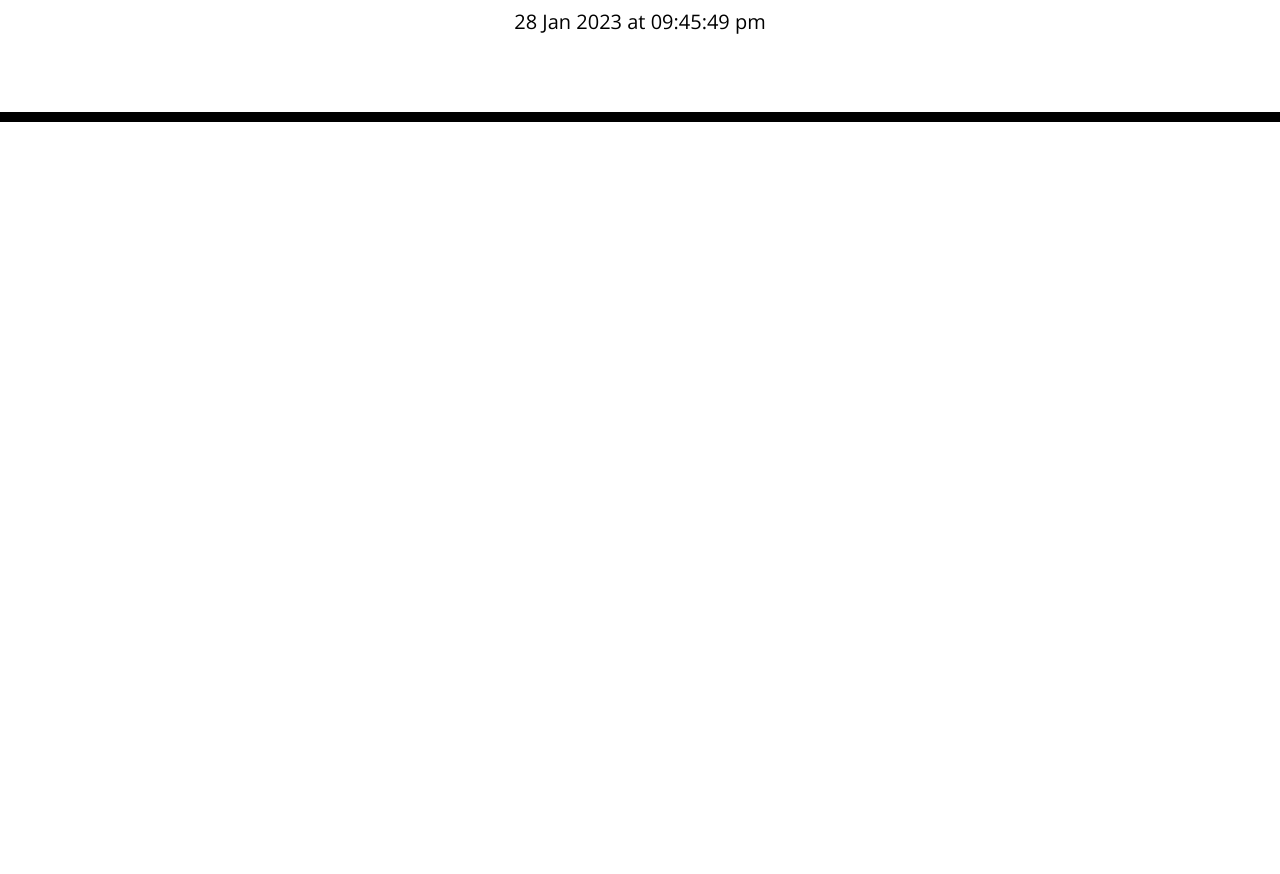
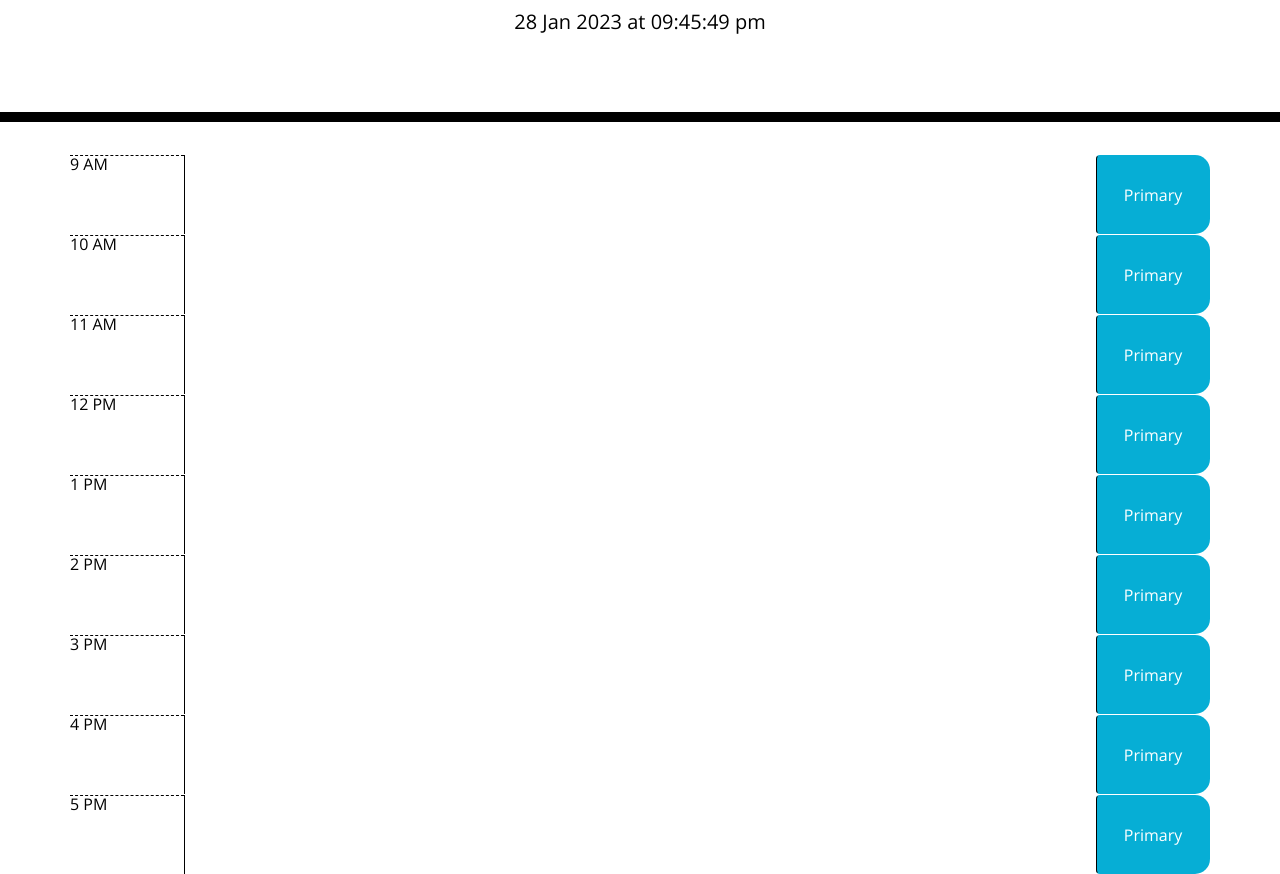
Before and after one commit to HllMtrxWrld/Work-Day-Scheduler, a plain HTML site: page index.html in a window 1280 px wide. Shown: the part 182-1056 px from the top of the page. Before the commit the page ends 800 px from the top, so only its background shows below. Drawn offline with nearby package versions, Linux system fonts and the light colour scheme; files that its build step writes are made by us from their sources.

Commit message:
html sturture is complete. Also the function which adds tasks to the local storeage have been added

```diff
--- a/Assets/css/style.css
+++ b/Assets/css/style.css
@@ -30,18 +30,27 @@ textarea {
   border-radius: 15px;
 }
 
+
+/* Line of an hour */
 .row {
   white-space: pre-wrap;
   height: 80px;
   border-top: 1px solid white;
 }
 
+
 .hour {
   background-color: #ffffff;
   color: #000000;
   border-top: 1px dashed #000000;
+  width: 10%;
 }
 
+
+
+.task{
+  width: 80%;
+}
 .past {
   background-color: #d3d3d3;
   color: white;
@@ -57,12 +66,15 @@ textarea {
   color: white;
 }
 
+
+/* Save button */
 .saveBtn {
   border-left: 1px solid black;
   border-top-right-radius: 15px;
   border-bottom-right-radius: 15px;
   background-color: #06aed5;
   color: white;
+  width: 10%;
 }
 
 .saveBtn i:hover {
--- a/Assets/js/script.js
+++ b/Assets/js/script.js
@@ -1,5 +1,26 @@
 var currentDay = $('#currentDay');
-var time = $('.time');
+var saveButton = $('.saveBtn');
+// var task9 = $('.t9');
+// var task10 = $('.t10');
+// var task11 = $('.t11');
+// var task12 = $('.t12');
+// var task1 = $('.t1');
+// var task2 = $('.t2');
+// var task3 = $('.t3');
+// var task4 = $('.t4');
+// var task5 = $('.t5');
+
+// var taksArray = [
+// task9,
+// task10,
+// task11,
+// task12,
+// task1,
+// task2,
+// task3,
+// task4,
+// task5
+// ];
 
 //  function to display current time
 function displayTime() {
@@ -8,4 +29,69 @@ function displayTime() {
   };
   setInterval(displayTime, 1000);
 
-time.text()
+
+// function to save a task i local storage
+
+saveButton.on('click', function () {
+
+  var task9 = $('.t9').val();
+  localStorage.setItem('task9', task9);
+
+  var task10 = $('.t10').val();
+  localStorage.setItem('task10', task10);
+
+  var task11 = $('.t11').val();
+  localStorage.setItem('task11', task11);
+
+  var task12 = $('.t12').val();
+  localStorage.setItem('task12', task12);
+
+  var task13 = $('.t1').val();
+  localStorage.setItem('task13', task13);
+
+  var task14 = $('.t2').val();
+  localStorage.setItem('task14', task14);
+
+  var task15 = $('.t3').val();
+  localStorage.setItem('task15', task15);
+
+  var task16 = $('.t4').val();
+  localStorage.setItem('task16', task16);
+
+  var hr17 = $('.t5').val();
+  localStorage.setItem('text17', hr17);
+
+ });
+
+
+// function inputTask() {
+//   taksArray.forEach(element => {
+
+//   });
+// }
+
+
+
+// function to save a task(button)
+// $('.saveBtn').click(function () {
+// var hr9 = $('.t9').val();
+// localStorage.setItem('text9', hr9);
+
+// var hr10 = $('.t10').val();
+// localStorage.setItem('text10', hr10);
+
+// var hr11 = $('.t11').val();
+// localStorage.setItem('text11', hr11);
+// var hr12 = $('.t12').val();
+// localStorage.setItem('text12', hr12);
+// var hr13 = $('.t1').val();
+// localStorage.setItem('text13', hr13);
+// var hr14 = $('.t2').val();
+// localStorage.setItem('text14', hr14);
+// var hr15 = $('.t3').val();
+// localStorage.setItem('text15', hr15);
+// var hr16 = $('.t4').val();
+// localStorage.setItem('text16', hr16);
+// var hr17 = $('.t5').val();
+// localStorage.setItem('text17', hr17);
+// });
--- a/index.html
+++ b/index.html
@@ -18,7 +18,7 @@
       href="https://fonts.googleapis.com/css?family=Open+Sans&display=swap"
       rel="stylesheet"
     />
-    <link rel="stylesheet" href="style.css" />
+    <link rel="stylesheet" href="./Assets/css/style.css" />
     <title>Work Day Scheduler</title>
   </head>
 
@@ -29,50 +29,51 @@
       <p id="currentDay" class="lead"></p>
     </header>
     <div id="abd" class="container">
-      <div class="line_container">
-        <div class="time"></div>
-        <div class="task"></div>
-        <div class="save"></div>
+
+      <div class="line_container row">
+        <div class="time hour">9 AM</div>
+        <textarea type="text" class="task t9"></textarea>
+        <button type="button" class="btn saveBtn">Primary</button>
       </div>
-      <div class="line_container">
-        <div class="time"></div>
-        <div class="task"></div>
-        <div class="save"></div>
+      <div class="line_container row">
+        <div class="time hour">10 AM</div>
+        <textarea type="text" class="task t10"></textarea>
+        <button type="button" class="btn saveBtn">Primary</button>
       </div>
-      <div class="line_container">
-        <div class="time"></div>
-        <div class="task"></div>
-        <div class="save"></div>
+      <div class="line_container row">
+        <div class="time hour">11 AM</div>
+        <textarea type="text" class="task t11"></textarea>
+        <button type="button" class="btn saveBtn">Primary</button>
       </div>
-      <div class="line_container">
-        <div class="time"></div>
-        <div class="task"></div>
-        <div class="save"></div>
+      <div class="line_container row">
+        <div class="time hour">12 PM</div>
+        <textarea type="text" class="task t12"></textarea>
+        <button type="button" class="btn saveBtn">Primary</button>
       </div>
-      <div class="line_container">
-        <div class="time"></div>
-        <div class="task"></div>
-        <div class="save"></div>
+      <div class="line_container row">
+        <div class="time hour">1 PM</div>
+        <textarea type="text" class="task t1"></textarea>
+        <button type="button" class="btn saveBtn">Primary</button>
       </div>
-      <div class="line_container">
-        <div class="time"></div>
-        <div class="task"></div>
-        <div class="save"></div>
+      <div class="line_container row">
+        <div class="time hour">2 PM</div>
+        <textarea type="text" class="task t2"></textarea>
+        <button type="button" class="btn saveBtn">Primary</button>
       </div>
-      <div class="line_container">
-        <div class="time"></div>
-        <div class="task"></div>
-        <div class="save"></div>
+      <div class="line_container row">
+        <div class="time hour">3 PM</div>
+        <textarea type="text" class="task t3"></textarea>
+        <button type="button" class="btn saveBtn">Primary</button>
       </div>
-      <div class="line_container">
-        <div class="time"></div>
-        <div class="task"></div>
-        <div class="save"></div>
+      <div class="line_container row">
+        <div class="time hour">4 PM</div>
+        <textarea type="text" class="task t4"></textarea>
+        <button type="button" class="btn saveBtn">Primary</button>
       </div>
-      <div class="line_container">
-        <div class="time"></div>
-        <div class="task"></div>
-        <div class="save"></div>
+      <div class="line_container row">
+        <div class="time hour">5 PM</div>
+        <textarea type="text" class="task t5"></textarea>
+        <button type="button" class="btn saveBtn">Primary</button>
       </div>
     </div>
 
```
